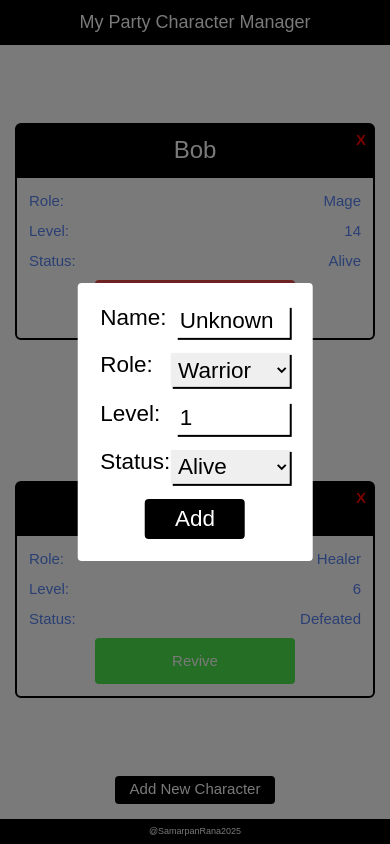
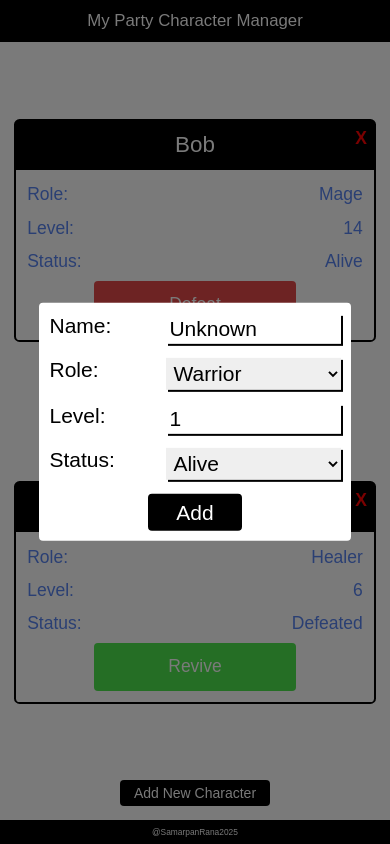
Before and after one commit to samarpanrana3/characterManager, a plain HTML site: page index.html in a window 390 px wide. Both pictures are taken after a click on the button "Add New Character". Drawn offline with Linux system fonts and the light colour scheme; a web font is replaced by a local one.

Commit message:
Tweak Form for Flexible Media Width

```diff
--- a/styles.css
+++ b/styles.css
@@ -190,10 +190,11 @@ header, footer {
 .form label select {
     box-shadow: 2px 2px black;
     padding: 0.5rem;
+    width: 60%;
 }
 
 .form label input {
-    width: 60%;
+
 }
 
 .form label input:focus,
@@ -216,4 +217,24 @@ header, footer {
     html {
         font-size: 7.5px;
     }
+
+    .form {
+        padding: 1.5rem;
+        width: 60%;
+    }
 }
+
+@media screen and (max-width: 400px) {
+    html {
+        font-size: 7px;
+    }
+
+    .card {
+        font-size: 2.5rem;
+    }
+
+    .form {
+        padding: 1.5rem;
+        width: 80%;
+    }
+}
```
